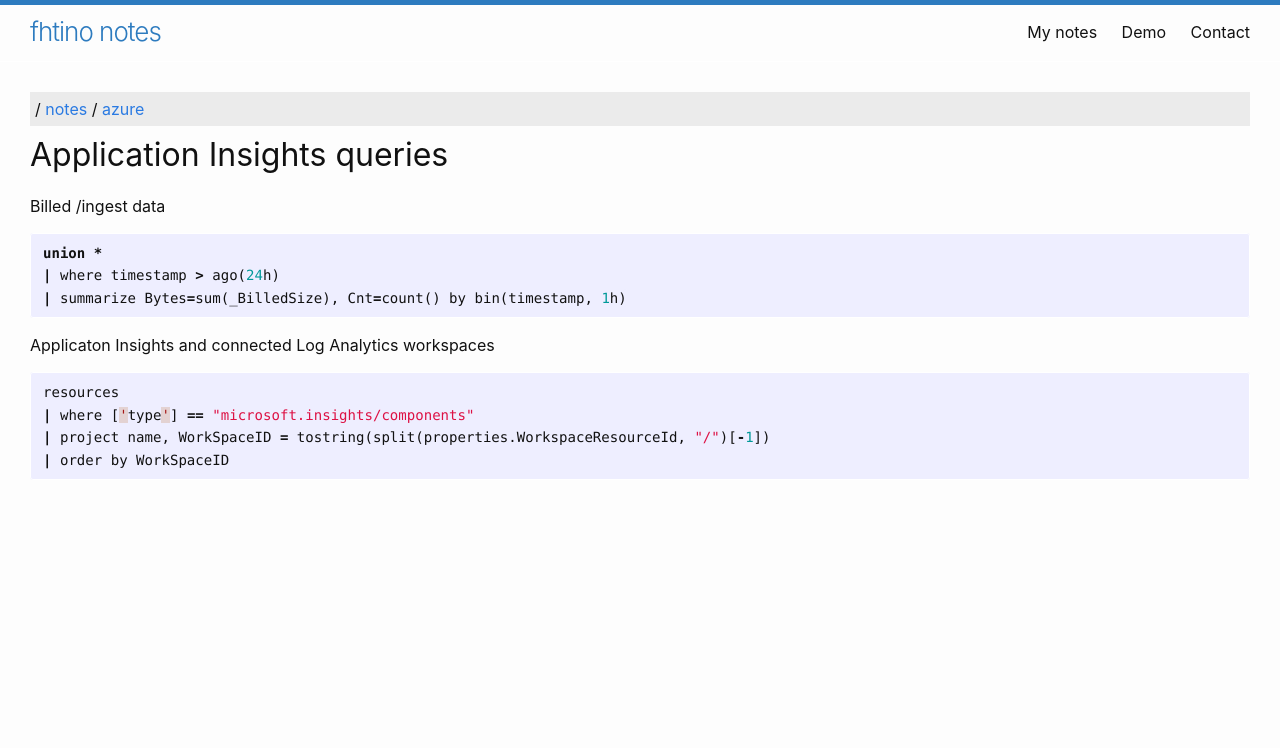
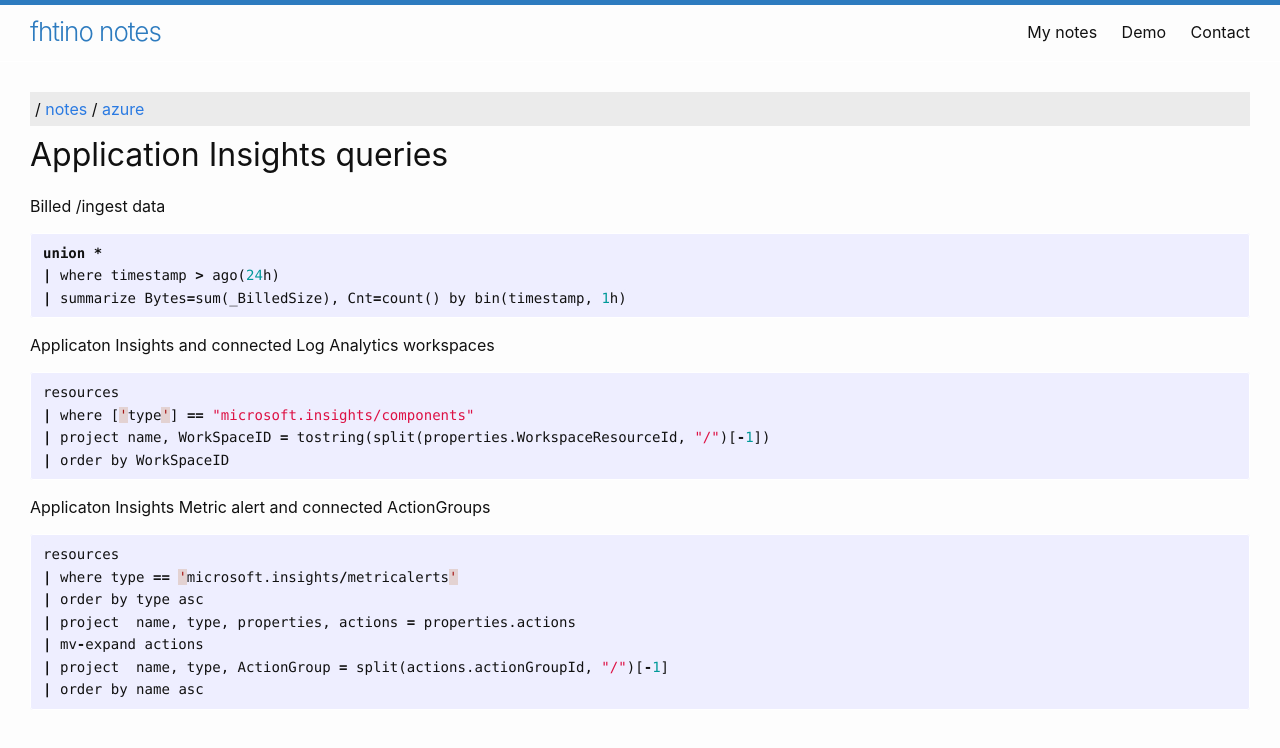
Before and after one commit to fhtino/fhtino.github.io, a Jekyll site: the page built from notes/azure/appinsightsquery.md, in a window 1280 px wide. Shown: the top 748 px of the page. Built offline with Jekyll 4.4.1, drawn with Linux system fonts in a browser that asks for light colours; our own code applies the rules of GitHub Pages for plain Markdown files.

Commit message:
Update appinsightsquery.md

````diff
--- a/notes/azure/appinsightsquery.md
+++ b/notes/azure/appinsightsquery.md
@@ -22,3 +22,15 @@
 | project name, WorkSpaceID = tostring(split(properties.WorkspaceResourceId, "/")[-1])
 | order by WorkSpaceID
 ```
+
+#### Applicaton Insights Metric alert and connected ActionGroups
+
+```c
+resources
+| where type == 'microsoft.insights/metricalerts'
+| order by type asc
+| project  name, type, properties, actions = properties.actions
+| mv-expand actions
+| project  name, type, ActionGroup = split(actions.actionGroupId, "/")[-1]
+| order by name asc
+```
````
